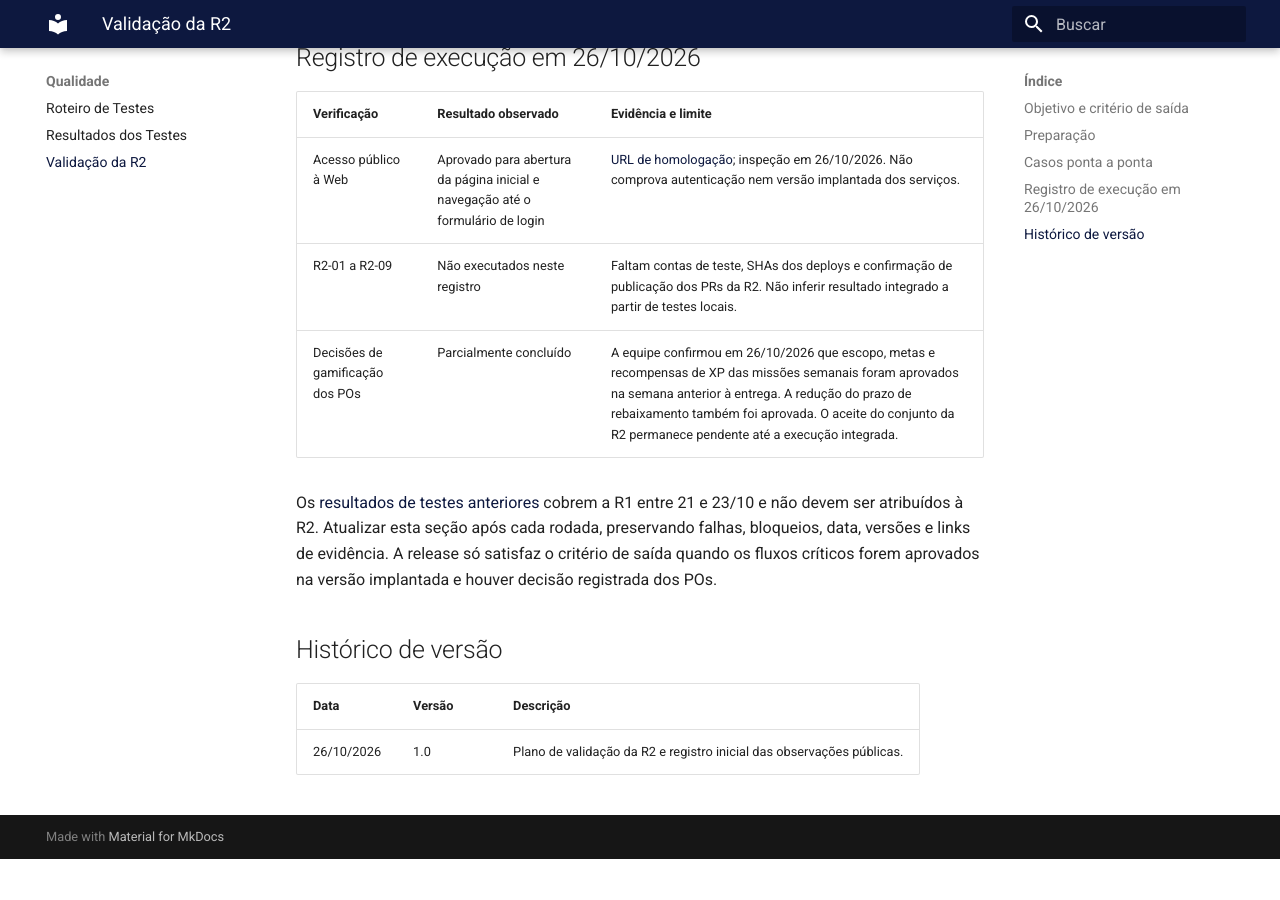
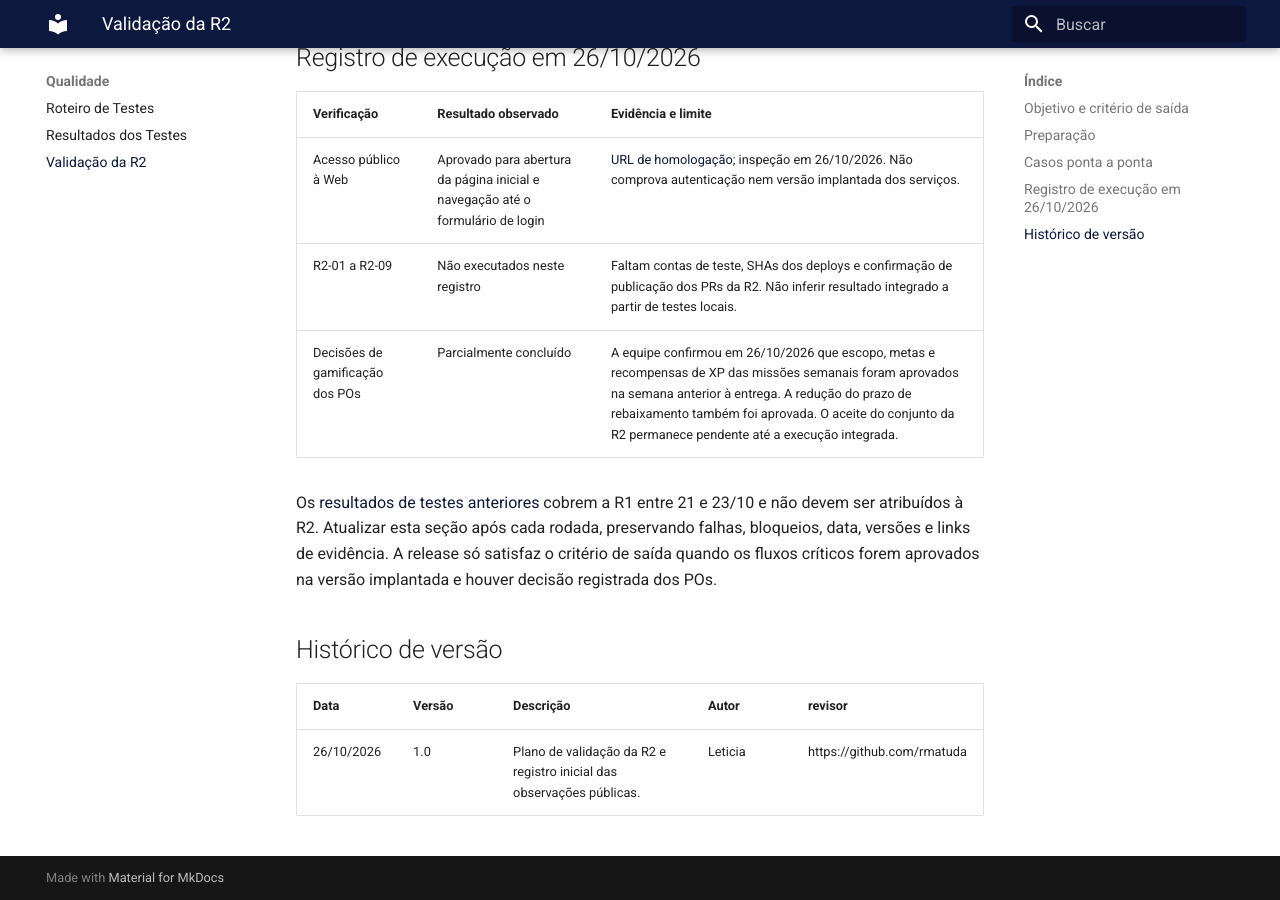
Before and after one commit to fga-eps-mds/2026-2-AnatoQuizUp-Doc, an MkDocs documentation site: the page built from docs/qualidade/validacao-r2.md, in a window 1280 px wide and 900 px high, scrolled down 1999 px. Built offline with MkDocs 1.6.1 and Material for MkDocs 9.7.7, drawn with Linux system fonts in a browser that asks for light colours; before the commit the page ends 2858 px from its top, so only the background shows below that.

Commit message:
Update version history format in validacao-r2.md

```diff
--- a/docs/qualidade/validacao-r2.md
+++ b/docs/qualidade/validacao-r2.md
@@ -42,6 +42,6 @@ Os [resultados de testes anteriores](resultados-testes.md) cobrem a R1 entre 21
 
 ## Histórico de versão
 
-| Data | Versão | Descrição |
-| --- | --- | --- |
-| 26/10/2026 | 1.0 | Plano de validação da R2 e registro inicial das observações públicas. |
+| Data | Versão | Descrição | Autor | revisor
+| --- | --- | ---| --- | --- |
+| 26/10/2026 | 1.0 | Plano de validação da R2 e registro inicial das observações públicas. | Leticia | https://github.com/rmatuda
```
